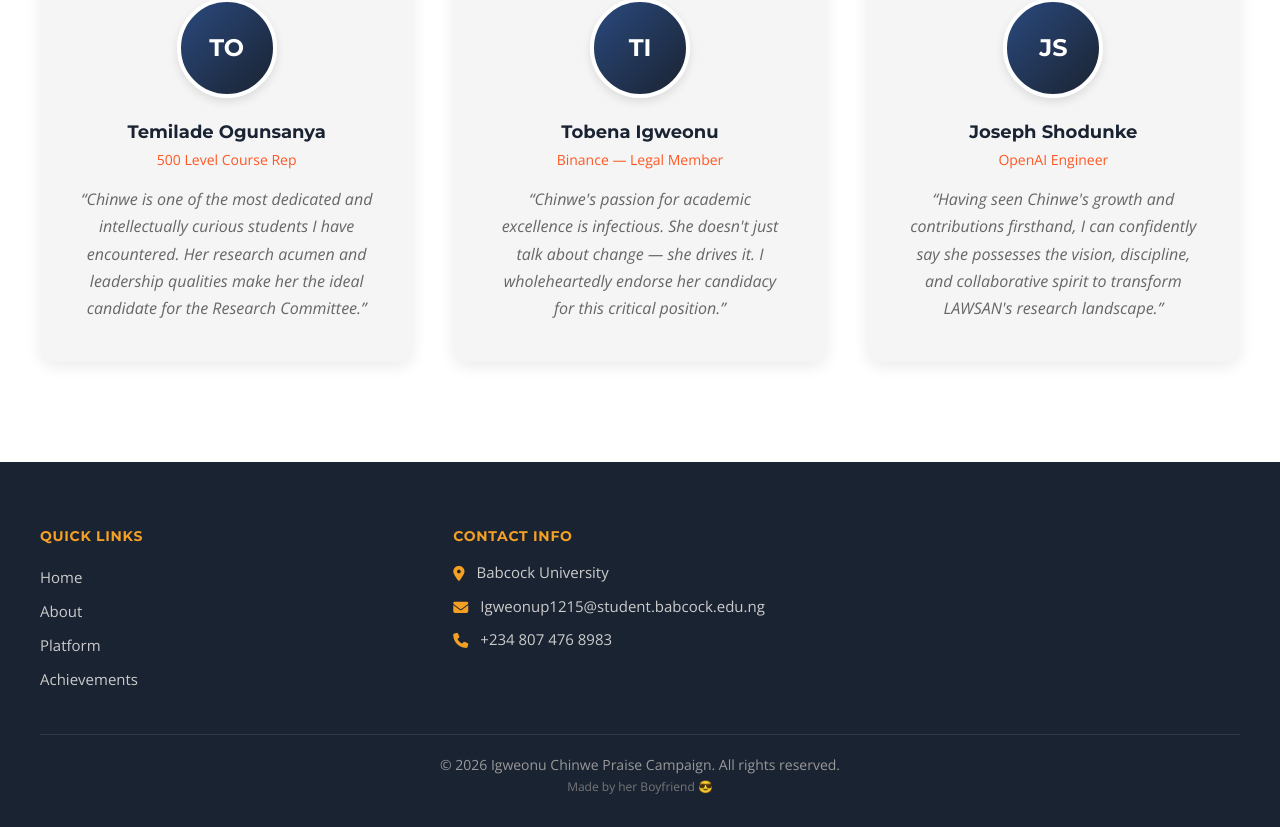
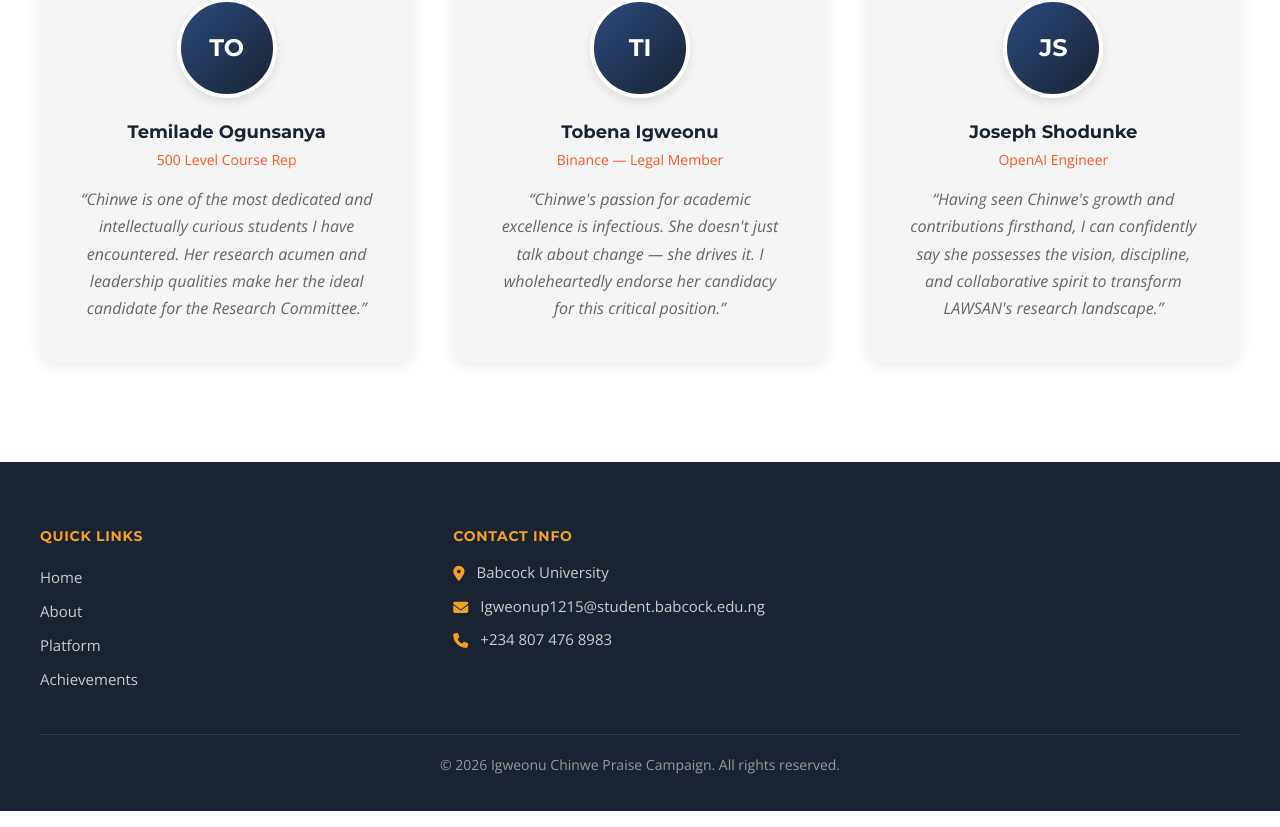
Before and after one commit to Joseph-Banke/chinwe-campaign-website, a React (Vite) app: page / in a window 1280 px wide. Shown: the part 6369-7196 px from the top of the page. Built offline with nearby package versions, Linux system fonts and the light colour scheme.

Commit message:
Remove personal attribution from Footer component

```diff
--- a/src/components/Footer.jsx
+++ b/src/components/Footer.jsx
@@ -74,7 +74,6 @@ export default function Footer() {
             &copy; 2026 Igweonu Chinwe Praise Campaign. All rights reserved.
           </p>
           <p className="font-body text-xs text-[#777] mt-1">
-            Made by her Boyfriend 😎
           </p>
         </div>
       </div>
```
